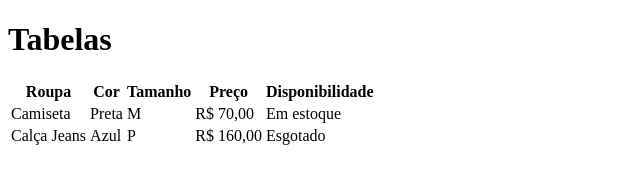
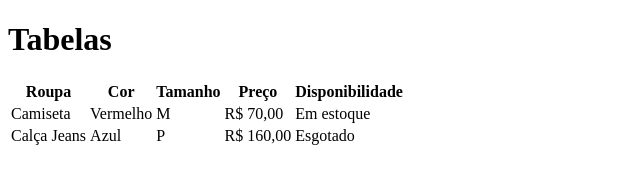
Before and after one commit to Thyago-Santos-Moura/Aula-Tabela, a plain HTML site: page index.html in a window 1280 px wide. Shown: the whole page, without its empty margins (0-640 px from the left). Drawn offline with Linux system fonts and the light colour scheme.

Commit message:
Mudando preta para vermelho na coluna da cor

```diff
--- a/index.html
+++ b/index.html
@@ -19,7 +19,7 @@
         </tr>
         <tr>
             <td>Camiseta</td>
-            <td>Preta</td>
+            <td>Vermelho</td>
             <td>M</td>
             <td>R$ 70,00</td>
             <td>Em estoque</td>
```
